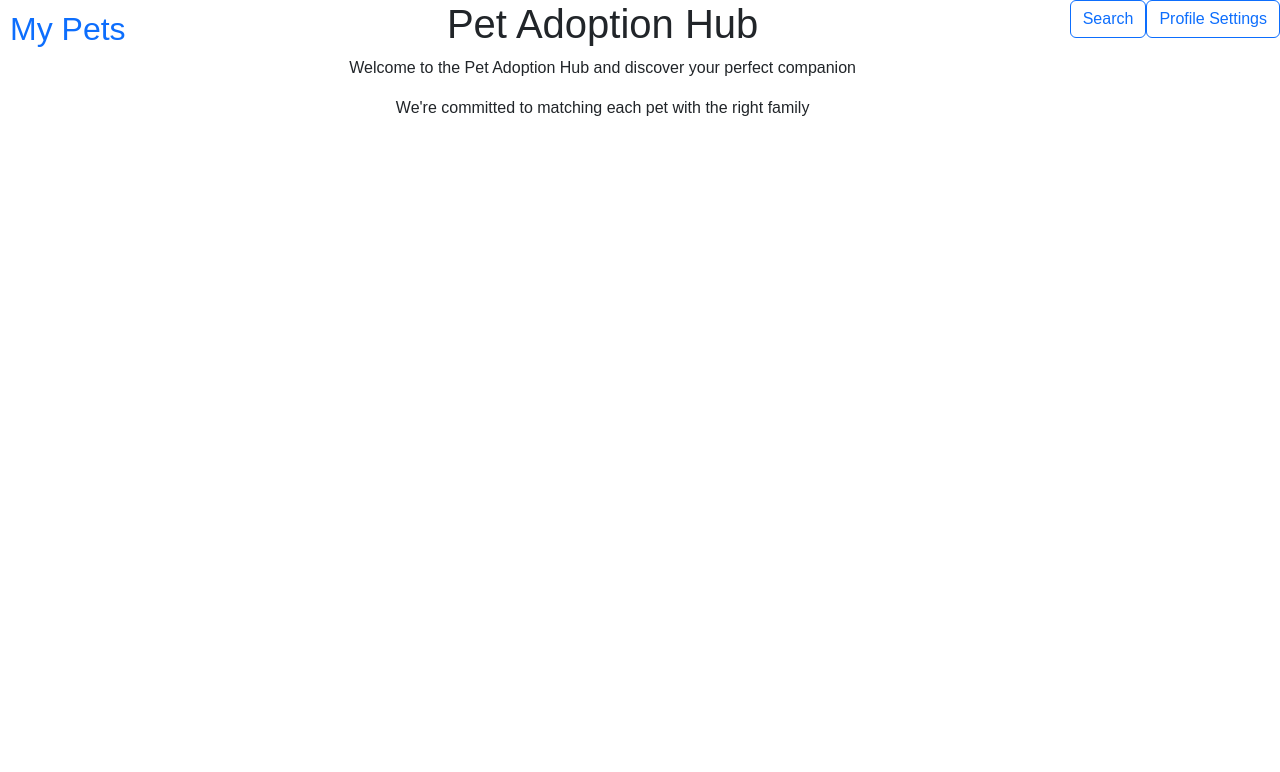
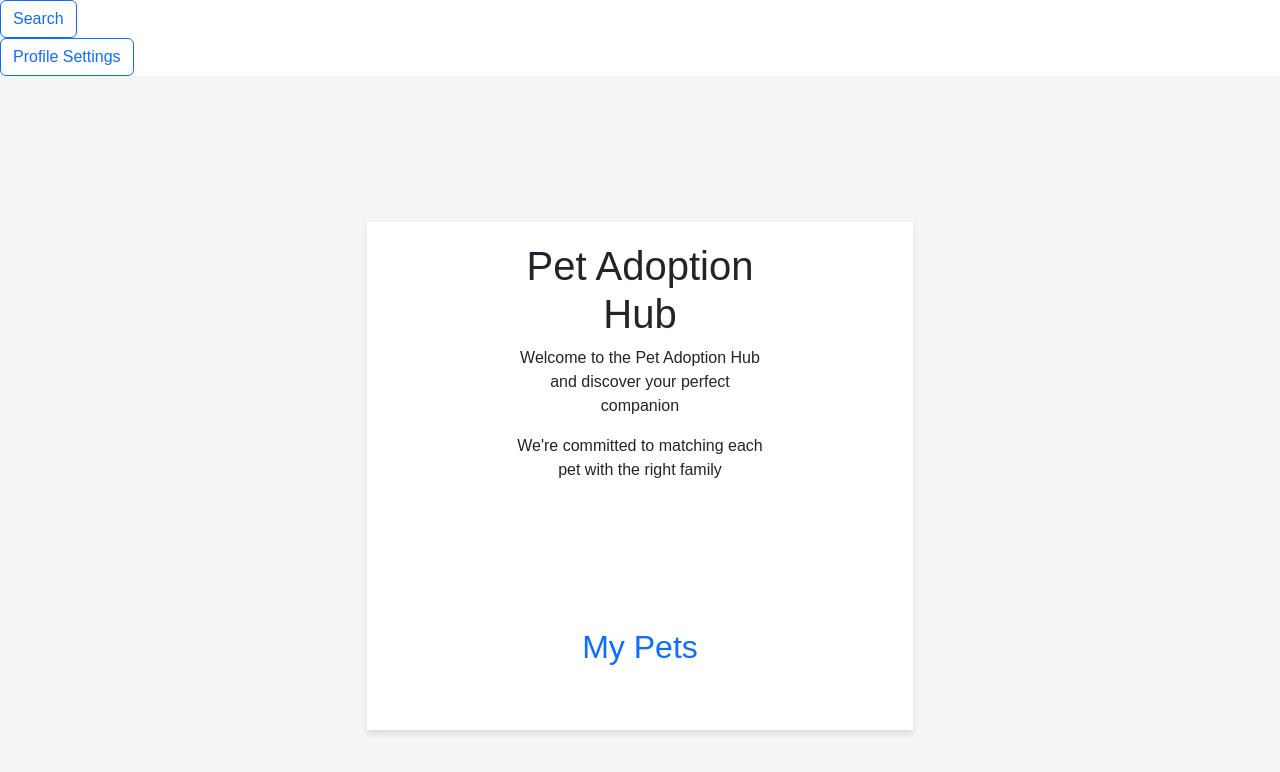
Before and after one commit to IsmaelNjama/pet-adoption-frontend, a React (Create React App) app: page /LoggedInPage in a window 1280 px wide. Shown: the top 772 px of the page. Built offline with nearby package versions, Linux system fonts and the light colour scheme.

Commit message:
styled logged in page

```diff
--- a/src/pages/LoggedInPage.jsx
+++ b/src/pages/LoggedInPage.jsx
@@ -8,13 +8,17 @@ import ProfileSettingsButton from "../components/buttons/ProfileSettingsButton";
 function LoggedInPage() {
   return (
     <div>
-      <div className="user-profile-panel">
-        <Link className="my-pets-link" to="/MyPetsPage">
-          <h2>My Pets</h2>
-        </Link>
-        <Header />
+      <div>
         <SearchButton />
         <ProfileSettingsButton />
+      </div>
+      <div className="logged-in-page-wrapper">
+        <div className="user-profile-panel">
+          <Header />
+          <Link className="my-pets-link" to="/MyPetsPage">
+            <h2>My Pets</h2>
+          </Link>
+        </div>
       </div>
     </div>
   );
--- a/src/styles/common.css
+++ b/src/styles/common.css
@@ -9,7 +9,6 @@
   content:"";
   width: 100%;
   height: 100vh;
-  /* background-image: url("/src/assets/cat-dog.jpg"); */
   background-position: center;
   background-color: #f0f0f0;
   background-size: cover;
@@ -24,7 +23,7 @@
   width: 80%;
   border:1px solid #ccc;
   border-radius: 8px;
-  height: 600px ;
+  height: 100% ;
   margin: auto;
   backdrop-filter: blur(2px);
   text-align: center;
@@ -88,14 +87,30 @@
   flex-direction: column;
 }
 
+.logged-in-page-wrapper {
+  display: flex;
+  flex-direction: column;
+  justify-content: center;
+  align-items: center;
+  height: 100vh;
+  background-color: #f5f5f5;
+  /* border: 1px solid green; */
+}
+
 .user-profile-panel {
-  display: flex;
+  background: #fff;
+  padding: 20px;
+  box-shadow: 0 4px 6px rgba(0, 0, 0, 0.1);
+  text-align: center;
+  /* display: flex; */
 }
 
 .my-pets-link {
   text-decoration: none;
   margin: 10px;
+  font-size: 24px;
 }
+
 
 .profile-form-wrapper {
   margin:auto;
@@ -129,6 +144,9 @@ textarea {
   height: 450px;
 
 }
+
+
+
 
 .pet-detail-col {
   padding: 10px;
@@ -179,8 +197,6 @@ textarea {
 .pet-card {
   border: 1px solid blue;
   padding: 10px;
-  /* margin: 5px;
-  margin-right: 10px; */
 }
 
 .dashboard-sidebar {
```
